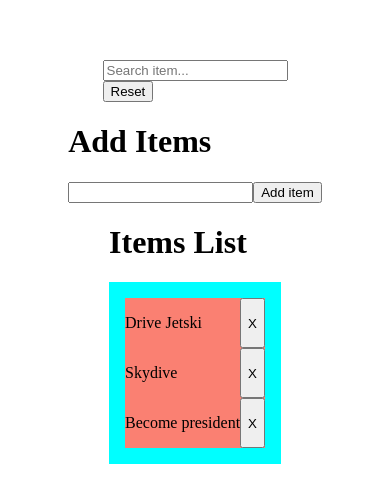
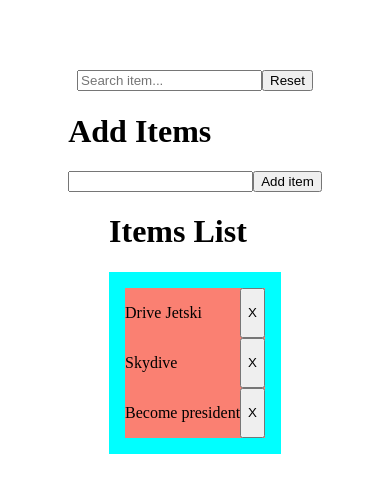
Before and after one commit to ntijoh-te4/APL-Mortaza-Christian-Bucketlist, a React Native app in the folder frontend/: screen / in a window 390 px wide. Shown: the part 152-654 px from the top of the page. Built offline with nearby package versions, Linux system fonts and the light colour scheme.

Commit message:
updated search to work with on change instead of on submit

```diff
--- a/frontend/components/SearchBar.tsx
+++ b/frontend/components/SearchBar.tsx
@@ -12,7 +12,7 @@ const SearchBar: FC<Props> = ({ items, setItems, initialItems }) => {
 
   const search = (e: BaseSyntheticEvent) => {
     e.preventDefault();
-    const searchTerm = e.target.firstElementChild.value.toLowerCase();
+    const searchTerm = e.target.value.toLowerCase();
     setSearched(searchTerm);
 
     const updatedItems = items.map((item) => {
@@ -25,7 +25,6 @@ const SearchBar: FC<Props> = ({ items, setItems, initialItems }) => {
       };
     });
     console.log(updatedItems);
-
     setItems(updatedItems);
   };
 
@@ -36,14 +35,12 @@ const SearchBar: FC<Props> = ({ items, setItems, initialItems }) => {
 
   return (
     <div>
-      <form onSubmit={search}>
-        <input
-          type="text"
-          placeholder="Search item..."
-          value={searched}
-          onChange={(e) => setSearched(e.target.value)}
-        />
-      </form>
+      <input
+        type="text"
+        placeholder="Search item..."
+        value={searched}
+        onChange={(e) => search(e)}
+      />
       <button onClick={resetSearch}>Reset</button>
     </div>
   );
```
